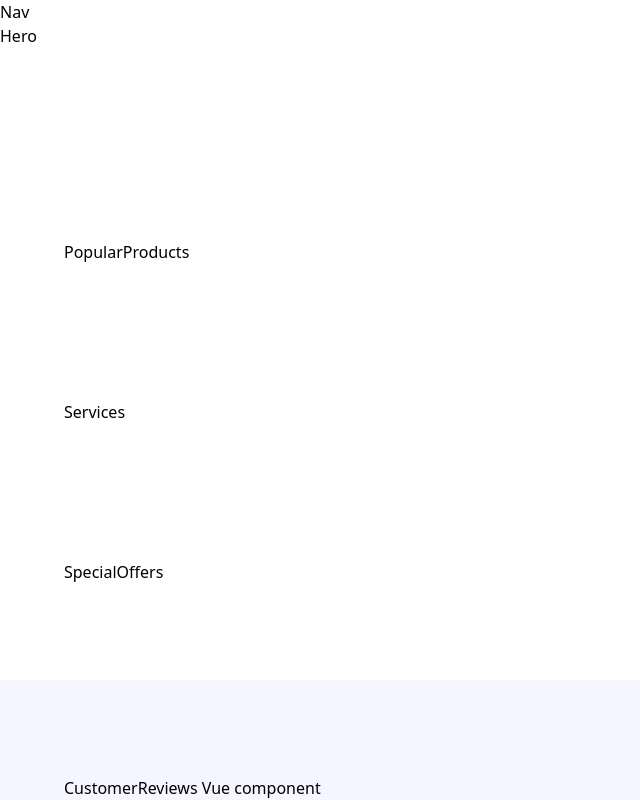
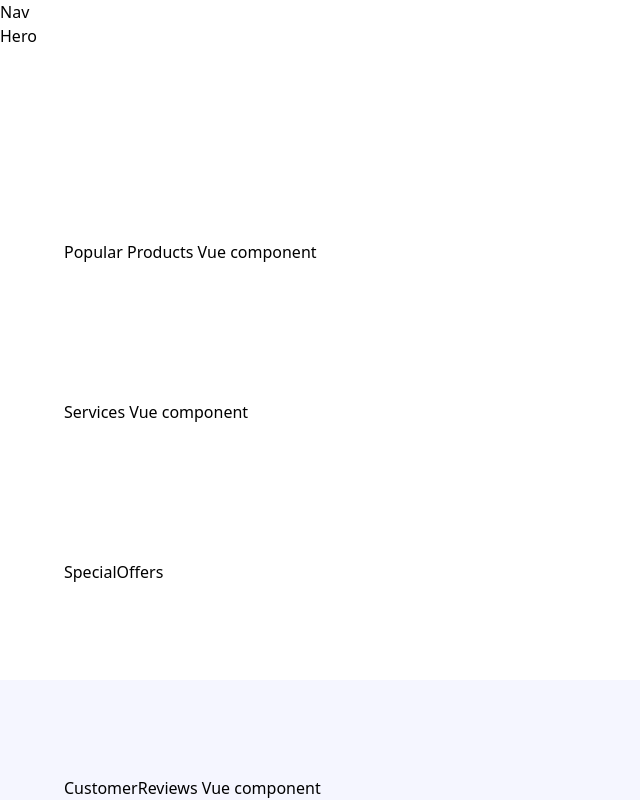
Before and after one commit to massimilianoporzio/nike, a Vue app: page / in a window 1280 px wide. Shown: the top 800 px of the page, without its empty margins (0-640 px from the left). Built offline with nearby package versions, Linux system fonts and the light colour scheme; a web font is replaced by a local one.

Commit message:
prettier e altre sezioni

```diff
--- a/package.json
+++ b/package.json
@@ -17,7 +17,7 @@
   },
   "devDependencies": {
     "@vitejs/plugin-vue": "^5.2.3",
-    "prettier": "3.5.3",
+    "prettier": "^3.5.3",
     "vite": "^6.3.5",
     "vite-plugin-vue-devtools": "^7.7.6"
   }
--- /dev/null
+++ b/src/components/sections/PopularProducts.vue
@@ -0,0 +1,3 @@
+<template>
+  <div>Popular Products Vue component</div>
+</template>
--- /dev/null
+++ b/src/components/sections/Services.vue
@@ -0,0 +1,3 @@
+<template>
+  <div>Services Vue component</div>
+</template>
--- /dev/null
+++ b/src/components/sections/Subscribe.vue
@@ -0,0 +1,3 @@
+<template>
+  <div>Subscribe Vue component</div>
+</template>
--- a/src/views/LandingPage.vue
+++ b/src/views/LandingPage.vue
@@ -1,11 +1,17 @@
 <script setup lang="ts">
 import CustomerReview from '../components/sections/CustomerReview.vue'
+import PopularProducts from '../components/sections/PopularProducts.vue'
+import Services from '../components/sections/Services.vue'
 </script>
 
 <template>
   <section class="xl:padding-1 wide:padding-r padding-b">Hero</section>
-  <section class="padding">PopularProducts</section>
-  <section class="padding-x py-10">Services</section>
+  <section class="padding">
+    <PopularProducts />
+  </section>
+  <section class="padding-x py-10">
+    <Services />
+  </section>
   <section class="padding">SpecialOffers</section>
   <section class="bg-pale-blue padding">
     <CustomerReview />
```
Also changed, not shown: src/router/index.js (line endings or trailing spaces), 1 other file (tests, documents, lock files or other folders).
